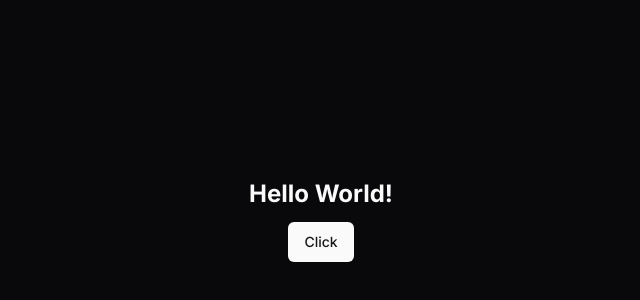
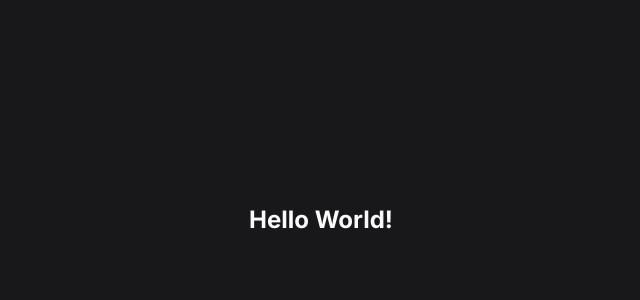
Before and after one commit to Hartaithan/posts-upper, a Next.js app: page / in a window 1280 px wide. Shown: the part 180-480 px from the top of the page, without its empty margins (319-959 px from the left). Built offline with nearby package versions, Linux system fonts and the light colour scheme.

Commit message:
uninstall shadcn

```diff
--- a/app/globals.css
+++ b/app/globals.css
@@ -1,54 +1,12 @@
 @tailwind base;
 @tailwind components;
 @tailwind utilities;
-
-@layer base {
-  :root {
-    --background: 240 10% 3.9%;
-    --foreground: 0 0% 98%;
-
-    --card: 240 10% 3.9%;
-    --card-foreground: 0 0% 98%;
-
-    --popover: 240 10% 3.9%;
-    --popover-foreground: 0 0% 98%;
-
-    --primary: 0 0% 98%;
-    --primary-foreground: 240 5.9% 10%;
-
-    --secondary: 240 3.7% 15.9%;
-    --secondary-foreground: 0 0% 98%;
-
-    --muted: 240 3.7% 15.9%;
-    --muted-foreground: 240 5% 64.9%;
-
-    --accent: 240 3.7% 15.9%;
-    --accent-foreground: 0 0% 98%;
-
-    --destructive: 0 62.8% 30.6%;
-    --destructive-foreground: 0 0% 98%;
-
-    --border: 240 3.7% 15.9%;
-    --input: 240 3.7% 15.9%;
-    --ring: 240 4.9% 83.9%;
-
-    --radius: 0.5rem;
-  }
-}
-
-@layer base {
-  * {
-    @apply border-border;
-  }
-  body {
-    @apply bg-background text-foreground;
-  }
-}
 
 * {
   padding: 0;
   margin: 0;
   box-sizing: border-box;
+  @apply text-zinc-50;
 }
 
 html,
@@ -61,3 +19,7 @@ main {
   min-height: 100%;
   width: 100%;
 }
+
+body {
+  @apply bg-zinc-900;
+}
--- a/app/layout.tsx
+++ b/app/layout.tsx
@@ -1,13 +1,9 @@
-import { cn } from "@/lib/utils";
 import "./globals.css";
 import type { Metadata } from "next";
 import { Inter } from "next/font/google";
 import type { FC, PropsWithChildren } from "react";
 
-const inter = Inter({
-  subsets: ["latin", "cyrillic"],
-  variable: "--font-sans",
-});
+const inter = Inter({ subsets: ["latin", "cyrillic"] });
 
 export const metadata: Metadata = {
   title: "Posts Upper",
@@ -17,13 +13,7 @@ export const metadata: Metadata = {
 const RootLayout: FC<PropsWithChildren> = ({ children }) => {
   return (
     <html lang="en">
-      <body
-        className={cn(
-          "min-h-screen bg-background font-sans antialiased",
-          inter.variable,
-        )}>
-        {children}
-      </body>
+      <body className={inter.className}>{children}</body>
     </html>
   );
 };
--- a/app/page.tsx
+++ b/app/page.tsx
@@ -1,11 +1,9 @@
-import { Button } from "@/components/ui/button";
 import type { FC } from "react";
 
 const Home: FC = () => {
   return (
     <main className="flex flex-col gap-3 items-center justify-center p-24">
       <h2 className="text-2xl font-bold">Hello World!</h2>
-      <Button>Click</Button>
     </main>
   );
 };
--- a/components/ui/button.tsx
+++ /dev/null
@@ -1,56 +0,0 @@
-import * as React from "react";
-import { Slot } from "@radix-ui/react-slot";
-import { cva, type VariantProps } from "class-variance-authority";
-
-import { cn } from "@/lib/utils";
-
-const buttonVariants = cva(
-  "inline-flex items-center justify-center whitespace-nowrap rounded-md text-sm font-medium ring-offset-background transition-colors focus-visible:outline-none focus-visible:ring-2 focus-visible:ring-ring focus-visible:ring-offset-2 disabled:pointer-events-none disabled:opacity-50",
-  {
-    variants: {
-      variant: {
-        default: "bg-primary text-primary-foreground hover:bg-primary/90",
-        destructive:
-          "bg-destructive text-destructive-foreground hover:bg-destructive/90",
-        outline:
-          "border border-input bg-background hover:bg-accent hover:text-accent-foreground",
-        secondary:
-          "bg-secondary text-secondary-foreground hover:bg-secondary/80",
-        ghost: "hover:bg-accent hover:text-accent-foreground",
-        link: "text-primary underline-offset-4 hover:underline",
-      },
-      size: {
-        default: "h-10 px-4 py-2",
-        sm: "h-9 rounded-md px-3",
-        lg: "h-11 rounded-md px-8",
-        icon: "h-10 w-10",
-      },
-    },
-    defaultVariants: {
-      variant: "default",
-      size: "default",
-    },
-  },
-);
-
-export interface ButtonProps
-  extends React.ButtonHTMLAttributes<HTMLButtonElement>,
-    VariantProps<typeof buttonVariants> {
-  asChild?: boolean;
-}
-
-const Button = React.forwardRef<HTMLButtonElement, ButtonProps>(
-  ({ className, variant, size, asChild = false, ...props }, ref) => {
-    const Comp = asChild ? Slot : "button";
-    return (
-      <Comp
-        className={cn(buttonVariants({ variant, size, className }))}
-        ref={ref}
-        {...props}
-      />
-    );
-  },
-);
-Button.displayName = "Button";
-
-export { Button, buttonVariants };
--- a/lib/utils.ts
+++ /dev/null
@@ -1,6 +0,0 @@
-import { type ClassValue, clsx } from "clsx";
-import { twMerge } from "tailwind-merge";
-
-export const cn = (...inputs: ClassValue[]) => {
-  return twMerge(clsx(inputs));
-};
--- a/tailwind.config.ts
+++ b/tailwind.config.ts
@@ -1,85 +1,22 @@
 import type { Config } from "tailwindcss";
-import { fontFamily } from "tailwindcss/defaultTheme";
-import TailwindAnimate from "tailwindcss-animate";
 
-const config = {
-  darkMode: ["class"],
+const config: Config = {
   content: [
-    "./pages/**/*.{ts,tsx}",
-    "./components/**/*.{ts,tsx}",
-    "./app/**/*.{ts,tsx}",
-    "./src/**/*.{ts,tsx}",
+    "./pages/**/*.{js,ts,jsx,tsx,mdx}",
+    "./components/**/*.{js,ts,jsx,tsx,mdx}",
+    "./app/**/*.{js,ts,jsx,tsx,mdx}",
   ],
   prefix: "",
   theme: {
-    container: {
-      center: true,
-      padding: "2rem",
-      screens: {
-        "2xl": "1400px",
-      },
-    },
     extend: {
-      colors: {
-        border: "hsl(var(--border))",
-        input: "hsl(var(--input))",
-        ring: "hsl(var(--ring))",
-        background: "hsl(var(--background))",
-        foreground: "hsl(var(--foreground))",
-        primary: {
-          DEFAULT: "hsl(var(--primary))",
-          foreground: "hsl(var(--primary-foreground))",
-        },
-        secondary: {
-          DEFAULT: "hsl(var(--secondary))",
-          foreground: "hsl(var(--secondary-foreground))",
-        },
-        destructive: {
-          DEFAULT: "hsl(var(--destructive))",
-          foreground: "hsl(var(--destructive-foreground))",
-        },
-        muted: {
-          DEFAULT: "hsl(var(--muted))",
-          foreground: "hsl(var(--muted-foreground))",
-        },
-        accent: {
-          DEFAULT: "hsl(var(--accent))",
-          foreground: "hsl(var(--accent-foreground))",
-        },
-        popover: {
-          DEFAULT: "hsl(var(--popover))",
-          foreground: "hsl(var(--popover-foreground))",
-        },
-        card: {
-          DEFAULT: "hsl(var(--card))",
-          foreground: "hsl(var(--card-foreground))",
-        },
-      },
-      borderRadius: {
-        lg: "var(--radius)",
-        md: "calc(var(--radius) - 2px)",
-        sm: "calc(var(--radius) - 4px)",
-      },
-      keyframes: {
-        "accordion-down": {
-          from: { height: "0" },
-          to: { height: "var(--radix-accordion-content-height)" },
-        },
-        "accordion-up": {
-          from: { height: "var(--radix-accordion-content-height)" },
-          to: { height: "0" },
-        },
-      },
-      animation: {
-        "accordion-down": "accordion-down 0.2s ease-out",
-        "accordion-up": "accordion-up 0.2s ease-out",
-      },
-      fontFamily: {
-        sans: ["var(--font-sans)", ...fontFamily.sans],
+      backgroundImage: {
+        "gradient-radial": "radial-gradient(var(--tw-gradient-stops))",
+        "gradient-conic":
+          "conic-gradient(from 180deg at 50% 50%, var(--tw-gradient-stops))",
       },
     },
   },
-  plugins: [TailwindAnimate],
-} satisfies Config;
+  plugins: [],
+};
 
 export default config;
```
Also changed, not shown: package.json (+1 -7 lines), components.json (deleted), 1 other file (tests, documents, lock files or other folders).
